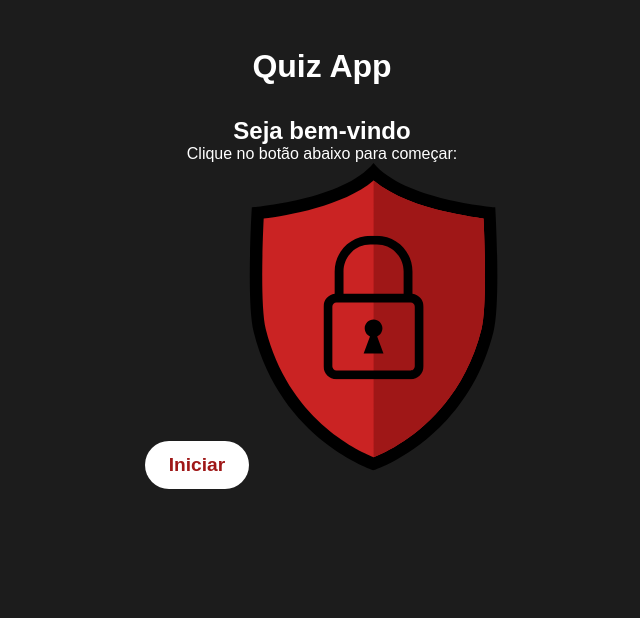
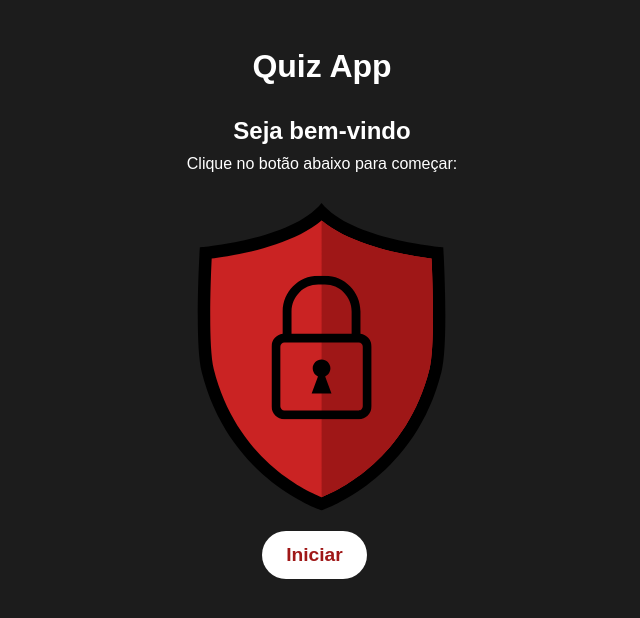
Before and after one commit to luismour/quiz_react, a React (Vite) app: page / in a window 1280 px wide. Shown: the top 618 px of the page, without its empty margins (318-958 px from the left). Built offline with nearby package versions, Linux system fonts and the light colour scheme; a web font is replaced by a local one.

Commit message:
style: update style

```diff
--- a/src/components/Option.jsx
+++ b/src/components/Option.jsx
@@ -1,20 +1,19 @@
 import { useContext } from "react";
+import PropTypes from "prop-types"; // Importação do PropTypes
 import { QuizContext } from "../context/quiz";
 
 import "./css/Option.css";
 
 const Option = ({ option, selectOption, answer, hide }) => {
-  const [quizState, dispatch] = useContext(QuizContext);
+  const [quizState] = useContext(QuizContext); // Remoção da variável dispatch não utilizada
 
   return (
     <div
       className={`option ${
         quizState.answerSelected && option === answer ? "correct" : ""
       }
-      ${
-        quizState.answerSelected && option !== answer ? "wrong" : ""
-      }
-      ${ hide ? "hide": ""}`}
+      ${quizState.answerSelected && option !== answer ? "wrong" : ""}
+      ${hide ? "hide" : ""}`}
       onClick={() => selectOption()}
     >
       <p>{option}</p>
@@ -22,4 +21,12 @@ const Option = ({ option, selectOption, answer, hide }) => {
   );
 };
 
+// Validação das props com PropTypes
+Option.propTypes = {
+  option: PropTypes.string.isRequired,
+  selectOption: PropTypes.func.isRequired,
+  answer: PropTypes.string.isRequired,
+  hide: PropTypes.bool.isRequired,
+};
+
 export default Option;
--- a/src/components/Welcome.jsx
+++ b/src/components/Welcome.jsx
@@ -9,11 +9,12 @@ const Welcome = () => {
   const [quizState, dispatch] = useContext(QuizContext);
 
   return (
-    <div id="welcome">
+    <div id="welcome__container">
         <h2>Seja bem-vindo</h2>
         <p>Clique no botão abaixo para começar:</p>
-        <button onClick={() => dispatch({type: "CHANGE_STATE"})}>Iniciar</button>
         <img src={cadeado} alt="cadeado" />
+      <button onClick={() => dispatch({type: "CHANGE_STATE"})}>Iniciar</button>
+
     </div>
   )
 }
--- a/src/components/css/GameOver.css
+++ b/src/components/css/GameOver.css
@@ -8,6 +8,19 @@
 
 .gameOver__container > h2 {
     padding-bottom: 25px;
+}
+
+#gameover > h2, p {
+    margin-bottom: 10px;
+}
+
+#gameover {
+    display: flex;
+    flex-direction: column;
+}
+
+#gameover > img {
+    padding: 10px;
 }
 
 .score__container {
--- a/src/components/css/PickCategory.css
+++ b/src/components/css/PickCategory.css
@@ -4,6 +4,18 @@
     align-items: center;
     justify-content: center;
     margin-top: 75px;
+  }
+
+  #category > h2 {
+    padding-bottom: 10px;
+  }
+
+  #category > p {
+    padding-bottom: 10px;
+  }
+
+  button {
+    margin-right: 15px;
   }
 
   .model__container > p {
--- a/src/components/css/Welcome.css
+++ b/src/components/css/Welcome.css
@@ -1,8 +1,16 @@
-.welcome__container {
+#welcome__container {
     display: flex;
     flex-direction: column;
     align-items: center;
-    margin: 2rem;
+
+}
+
+#welcome__container > img {
+    padding: 20px;
+}
+
+#welcome__container > h2 {
+    margin-bottom: 10px;
 }
 
 .welcome__title {
--- a/src/context/quiz.jsx
+++ b/src/context/quiz.jsx
@@ -1,4 +1,5 @@
 import { createContext, useReducer } from "react";
+import PropTypes from "prop-types"; // Importação do PropTypes
 import questions from "../data/questions_complete";
 
 const STAGES = ["Start", "Category", "Playing", "End"];
@@ -21,7 +22,7 @@ const quizReducer = (state, action) => {
         gameStage: STAGES[1],
       };
 
-    case "START_GAME":
+    case "START_GAME": {
       let quizQuestions = null;
 
       state.questions.forEach((question) => {
@@ -34,7 +35,8 @@ const quizReducer = (state, action) => {
         ...state,
         questions: quizQuestions,
         gameStage: STAGES[2],
-      }
+      };
+    }
 
     case "SHOW_TIP":
       return {
@@ -42,7 +44,7 @@ const quizReducer = (state, action) => {
         help: "tip"
       };
 
-    case "REORDER_QUESTIONS":
+    case "REORDER_QUESTIONS": {
       const reorderedQuestions = state.questions.sort(() => {
         return Math.random() - 0.5;
       });
@@ -50,8 +52,9 @@ const quizReducer = (state, action) => {
         ...state,
         questions: reorderedQuestions,
       };
+    }
 
-    case "CHANGE_QUESTION":
+    case "CHANGE_QUESTION": {
       const nextQuestion = state.currentQuestion + 1;
       let endGame = false;
 
@@ -66,9 +69,12 @@ const quizReducer = (state, action) => {
         answerSelected: false,
         help: false,
       };
+    }
+
     case "NEW_GAME":
       return initialStage;
-    case "CHECK_ANSWER":
+
+    case "CHECK_ANSWER": {
       if (state.answerSelected) return state;
 
       const answer = action.payload.answer;
@@ -82,24 +88,27 @@ const quizReducer = (state, action) => {
         score: state.score + correctAnswer,
         answerSelected: option,
       };
+    }
 
-    case "REMOVE_OPTION":
+    case "REMOVE_OPTION": {
       const questionWithoutOption = state.questions[state.currentQuestion];
       let repeat = true;
       let optionToHide;
 
-      questionWithoutOption.options.forEach((option)=>{
-        if(option !== questionWithoutOption.answer && repeat){
+      questionWithoutOption.options.forEach((option) => {
+        if (option !== questionWithoutOption.answer && repeat) {
           optionToHide = option;
           repeat = false;
         }
-      })
+      });
 
       return {
         ...state,
         optionToHide,
-        help:true
-      }
+        help: true
+      };
+    }
+
     default:
       return state;
   }
@@ -112,3 +121,8 @@ export const QuizProvider = ({ children }) => {
 
   return <QuizContext.Provider value={value}>{children}</QuizContext.Provider>;
 };
+
+// Validação do children com PropTypes
+QuizProvider.propTypes = {
+  children: PropTypes.node.isRequired,
+};
--- a/src/data/questions_complete.js
+++ b/src/data/questions_complete.js
@@ -4,8 +4,12 @@ const data = [
     questions: [
       {
         question: "Considerando as senhas abaixo, qual é a mais segura.",
-        options: ["123456", "password", "4m$3g3G", "abc123!@"],
-        answer: "4m$3g3G9",
+        options: [
+          "123456",
+          "password",
+          "4m$3g3G",
+          "abc123!@"],
+        answer: "4m$3g3G",
 
       },
       {
@@ -17,7 +21,6 @@ const data = [
           "Trocar senhas frequentemente é desnecessário e pode ser confuso"
         ],
         answer: "Senhas longas e complexas são mais seguras e devem ser únicas para cada conta.",
-        tip: "Senhas longas e complexas são mais seguras e devem ser únicas para cada conta.",
       },
       {
         question: "Qual é o método correto de se lidar com um Malware?",
@@ -35,8 +38,8 @@ const data = [
           "Abrir os links e anexos para verificar a autenticidade.",
           "Marcar o e-mail como spam e excluí-lo.",
           "Não verificar o endereço do remetente para possíveis fraudes.",
-          "Marcar o e-mail como spam e excluí-lo."],
-        answer: "Compartilhar o e-mail com amigos para que eles também verifiquem.",
+          "Compartilhar o e-mail com amigos para que eles também verifiquem."],
+        answer: "Marcar o e-mail como spam e excluí-lo.",
       },
       {
         question: "Como identificar se um site é Clonado?",
```
